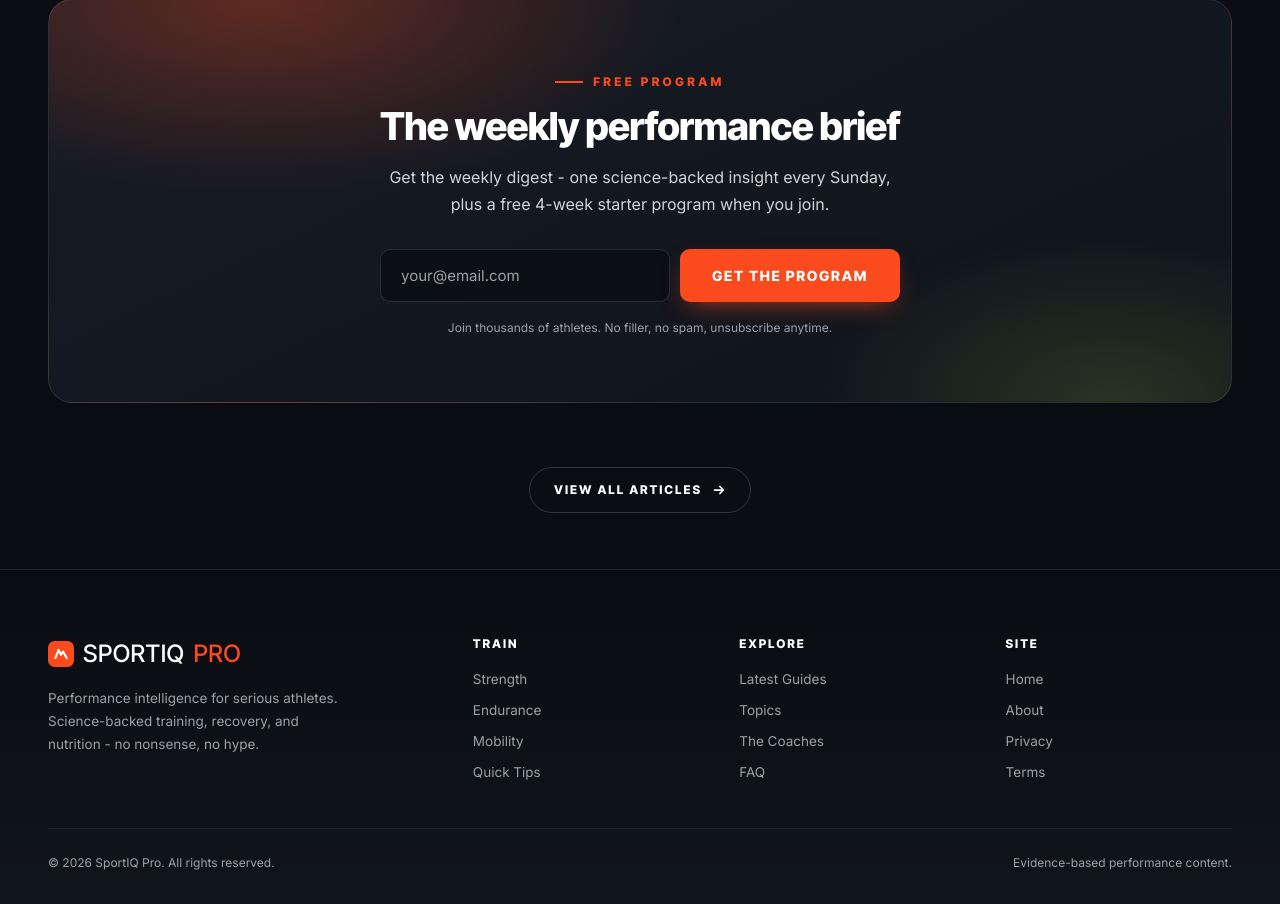
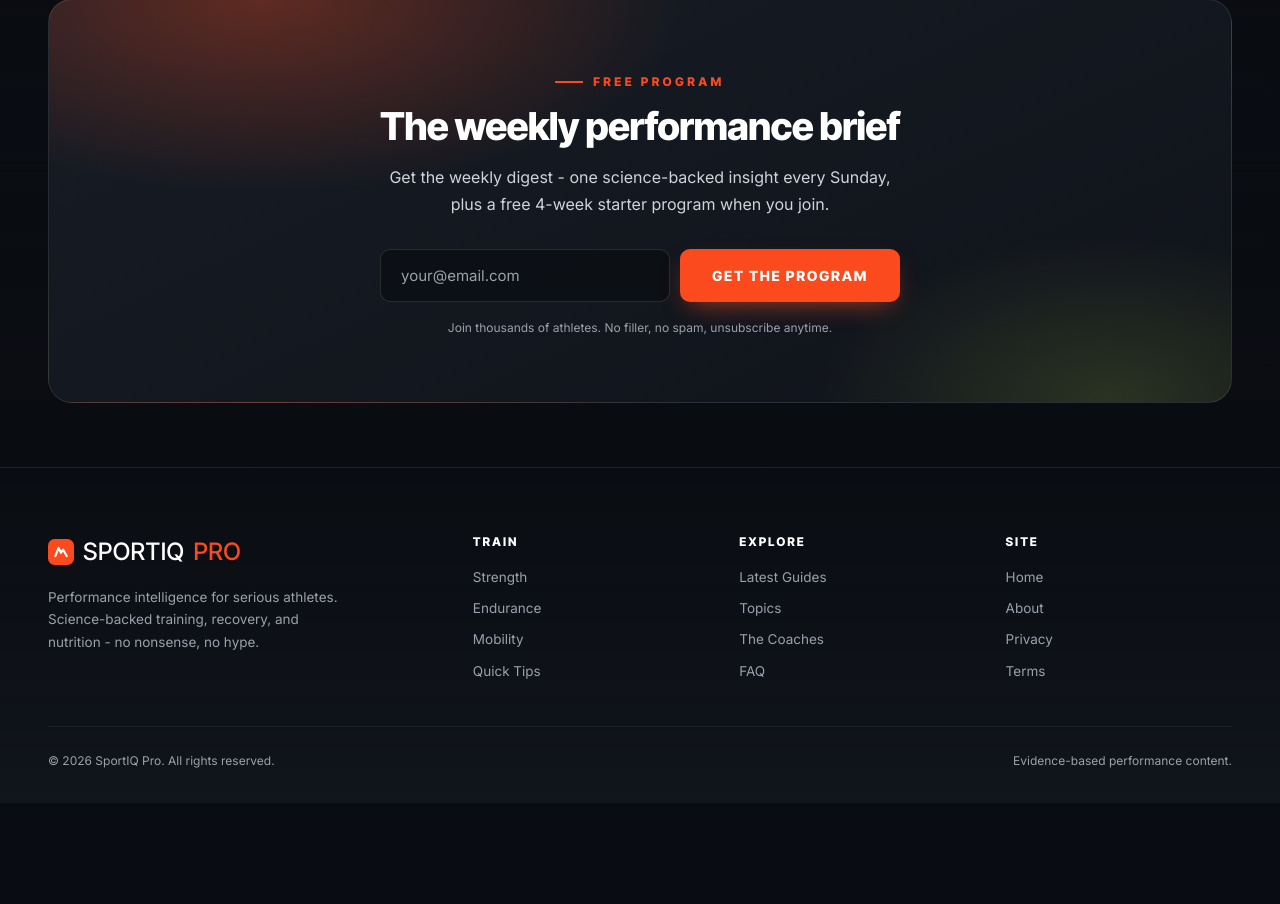
Before and after one commit to Siavashsed/kavalsia-bot, a Flask app: template templates/sportiqpro-index.html in a window 1280 px wide. Shown: the part 5479-6383 px from the top of the page. After the commit the page ends 6247 px from the top, so only its background shows below. Run offline with Flask 3, Linux system fonts and the light colour scheme; the template is opened without the code that fills it, so the values that code supplies are empty.

Commit message:
deploy: sync templates/sportiqpro-index.html

```diff
--- a/templates/sportiqpro-index.html
+++ b/templates/sportiqpro-index.html
@@ -883,12 +883,6 @@ body[data-page-depth="1"] article .intro a{color:#fa4a1e !important;text-decorat
   </section>
 
 </main>
-
-<!-- view all articles link -->
-<div class="view-all"><a href="./articles">View all articles
-  <svg width="14" height="14" viewBox="0 0 16 16" fill="none" aria-hidden="true"><path d="M3 8h10M9 4l4 4-4 4" stroke="currentColor" stroke-width="2" stroke-linecap="round" stroke-linejoin="round"/></svg>
-</a></div>
-
 
 <!--SHELL:FOOTER-->
 <footer>
```
